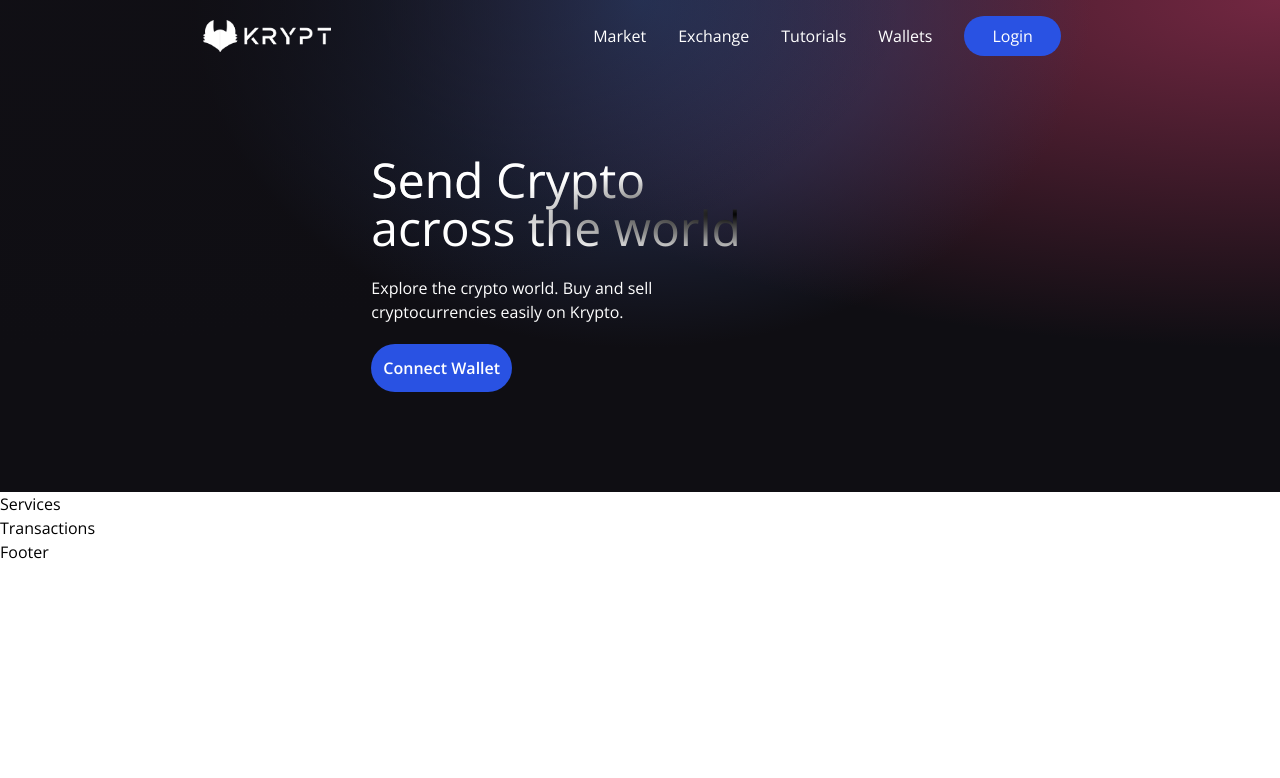
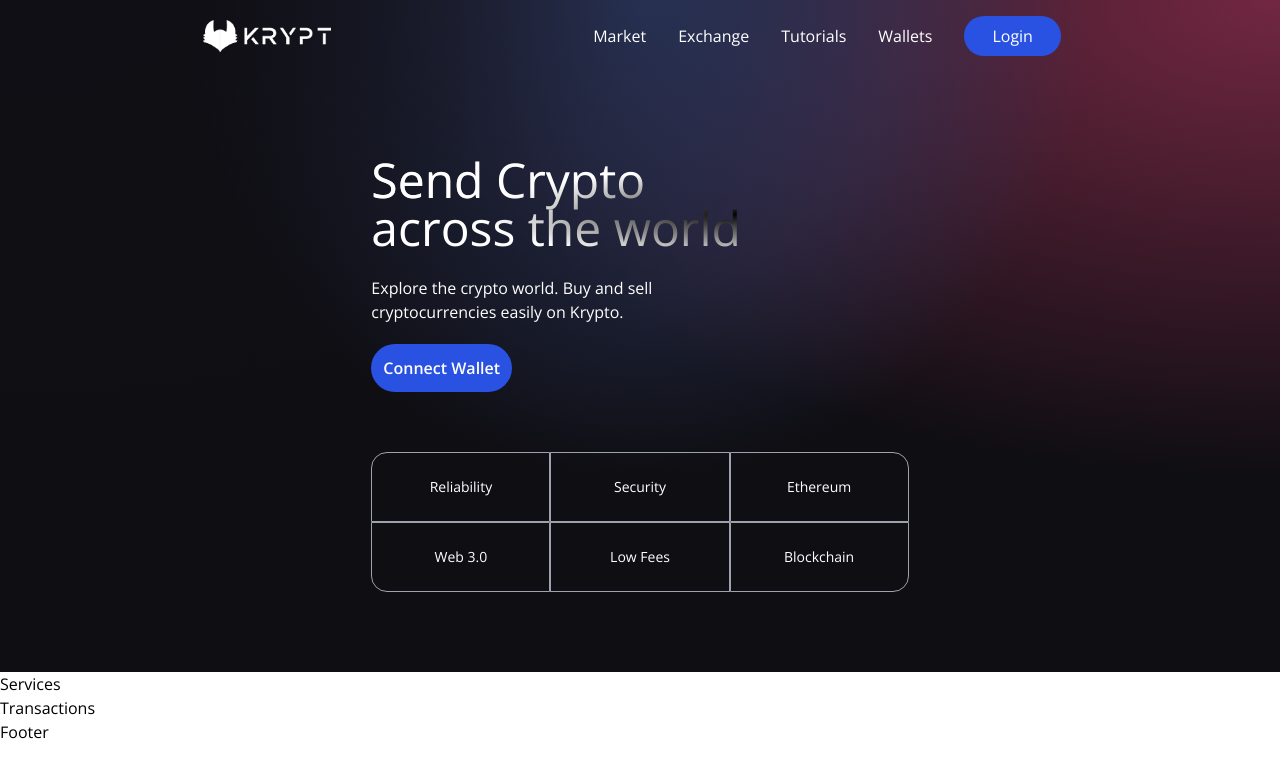
Before and after one commit to davidchen003/Web3.0, a React (Vite) app in the folder client/: page / in a window 1280 px wide. Shown: the top 778 px of the page. Built offline with nearby package versions, Linux system fonts and the light colour scheme.

Commit message:
4 - Welcome Page, phase 2

```diff
--- a/client/src/components/Welcome.jsx
+++ b/client/src/components/Welcome.jsx
@@ -1,3 +1,12 @@
+import { AiFillPlayCircle } from "react-icons/ai";
+import { SiEthereum } from "react-icons/si";
+import { BsInfoCircle } from "react-icons/bs";
+
+import { Loader } from "."; // from same folder
+
+const companyCommonStyles =
+  "min-h-[70px] sm:px-0 px-2 sm:min-w-[120px] flex justify-center items-center border-[0.5px] border-gray-400 text-sm font-light text-white";
+
 const Welcome = () => {
   const connectWallet = () => {};
   return (
@@ -18,6 +27,22 @@ const Welcome = () => {
           >
             <p className="text-white text-base font-semibold">Connect Wallet</p>
           </button>
+          <div className="grid sm:grid-cols-3 grid-cols-2 w-full mt-10">
+            <div className={`rounded-tl-2xl ${companyCommonStyles}`}>
+              Reliability
+            </div>
+            <div className={companyCommonStyles}>Security</div>
+            <div className={`sm:rounded-tr-2xl ${companyCommonStyles}`}>
+              Ethereum
+            </div>
+            <div className={`sm:rounded-bl-2xl ${companyCommonStyles}`}>
+              Web 3.0
+            </div>
+            <div className={companyCommonStyles}>Low Fees</div>
+            <div className={`rounded-br-2xl ${companyCommonStyles}`}>
+              Blockchain
+            </div>
+          </div>
         </div>
       </div>
     </div>
```
